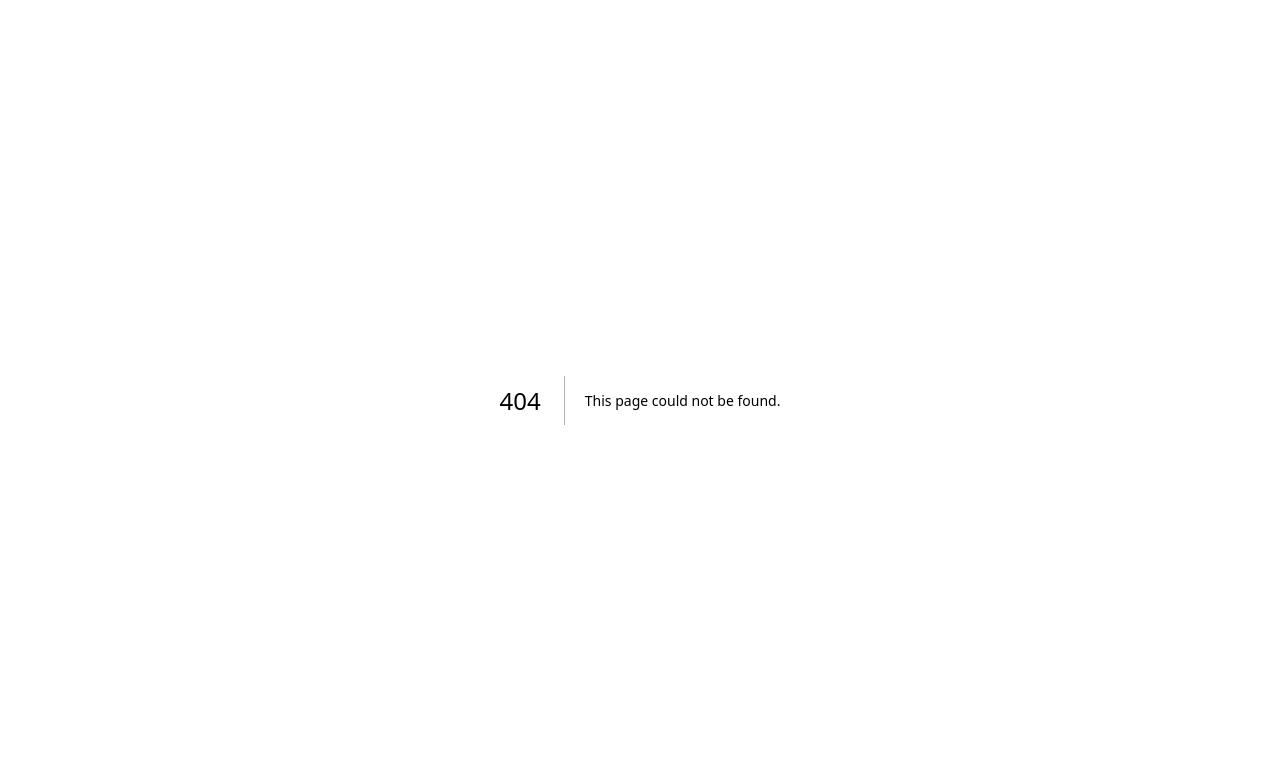
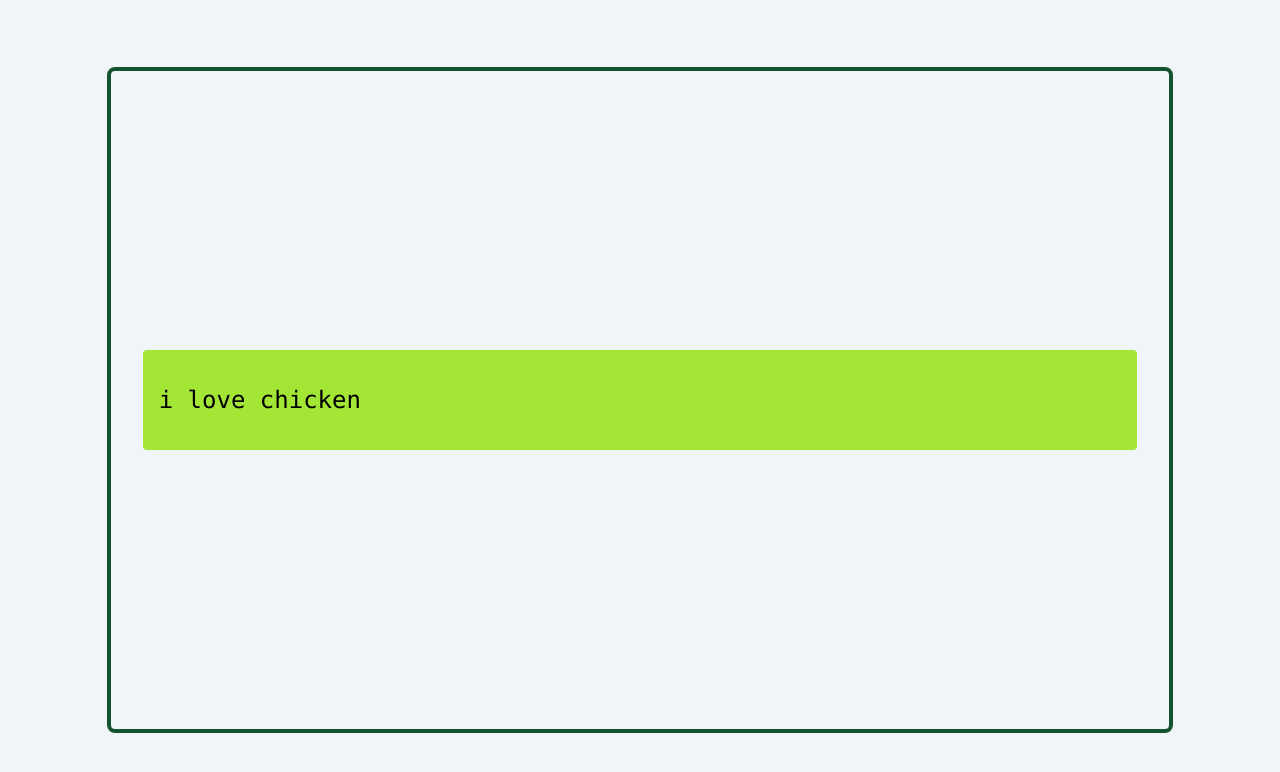
Before and after one commit to yaritorres/nanifesto, a Next.js app: page /view-posts in a window 1280 px wide. Before the commit this address had no page. Shown: the top 772 px of the page. Built offline with nearby package versions, Linux system fonts and the light colour scheme.

Commit message:
added fully functioning dark and light modes FINALLY and started working on the page where you can access recent posts.

```diff
--- a/src/app/components/hamburgerMenu.tsx
+++ b/src/app/components/hamburgerMenu.tsx
@@ -57,6 +57,15 @@ export default function HamburgerMenu({ hamOpen, setHamOpen } : { hamOpen:boolea
           New Post
         </Link>
         <Link
+          href='/view-posts'
+          className={`
+            text-xl block font-mono text-green-900 transition hover:text-green-700
+            transition-all ${ hamOpen ? 'opacity-100 delay-100' : 'opacity-0' }`
+          }
+        >
+          View Posts
+        </Link>
+        <Link
           href='/settings'
           className={`
             text-xl block font-mono text-green-900 transition hover:text-green-700
--- a/src/app/settings/page.tsx
+++ b/src/app/settings/page.tsx
@@ -1,8 +1,10 @@
 'use client'
 import { useEffect, useState } from 'react';
+import HamburgerMenu from '../components/hamburgerMenu';
 
 export default function Settings() {
   const [dark, setDark] = useState('');
+  const [hamOpen, setHamOpen] = useState(false);
 
   useEffect(() => {
     const savedMode = window.localStorage.getItem('theme');
@@ -11,12 +13,16 @@ export default function Settings() {
     if (savedMode === '') {
       document.documentElement.classList.add('dark');
       window.localStorage.setItem('theme', 'dark');
+      setDark('dark');
     } else {
       document.documentElement.classList.add(savedMode);
+      setDark(savedMode);
     }
   }, [dark]);
 
   return(
+    <>
+      <HamburgerMenu hamOpen={hamOpen} setHamOpen={setHamOpen} />
       <div className={`flex w-screen h-screen bg-slate-100 dark:bg-slate-900 place-content-center place-items-center`}>
         <div
           className={
@@ -41,9 +47,10 @@ export default function Settings() {
               console.log('mode after click:', dark);
             } }
           >
-          { dark === 'light' ? 'Light Mode' : 'Dark Mode' }
+            { dark === 'light' ? 'Dark Mode' : 'Light Mode' }
           </span>
         </div>
       </div>
+    </>
   )
 }
--- /dev/null
+++ b/src/app/view-posts/page.tsx
@@ -0,0 +1,40 @@
+'use client'
+import { useEffect, useState } from "react";
+
+export default function ViewPosts() {
+  useEffect(() => {
+    const savedMode = window.localStorage.getItem('theme');
+    console.log('saved mode 1:', savedMode);
+
+    if (savedMode === '') {
+      document.documentElement.classList.add('dark');
+      window.localStorage.setItem('theme', 'dark');
+    } else {
+      document.documentElement.classList.add(savedMode);
+    }
+  });
+
+  return (
+    <div
+    className={
+      `fixed flex w-screen h-screen bg-slate-100 dark:bg-slate-900 place-content-center place-items-center`
+    }
+  >
+    <ul
+      className={
+        `flex flex-col border-green-900 border-solid border-4 rounded-lg w-5/6 h-5/6 place-items-center place-content-center overflow-y-auto
+        space-y-2 p-8`
+      }
+    >
+      <li
+        className={
+          `flex rounded bg-lime-400 font-mono text-2xl w-full h-1/6 justify-start items-center p-4
+          transition-all hover:bg-lime-500`
+        }
+      >
+        i love chicken
+      </li>
+    </ul>
+  </div>
+  )
+}
```
Lines whose indentation alone changed are shown as unchanged.
